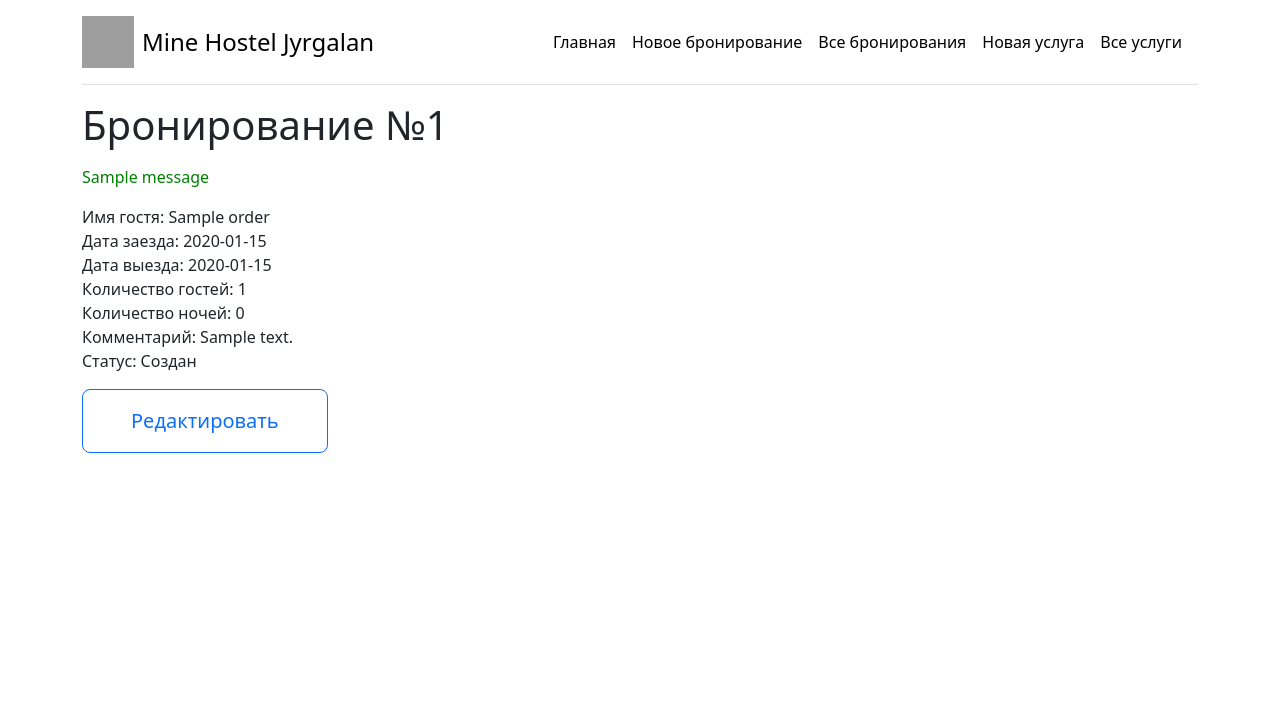
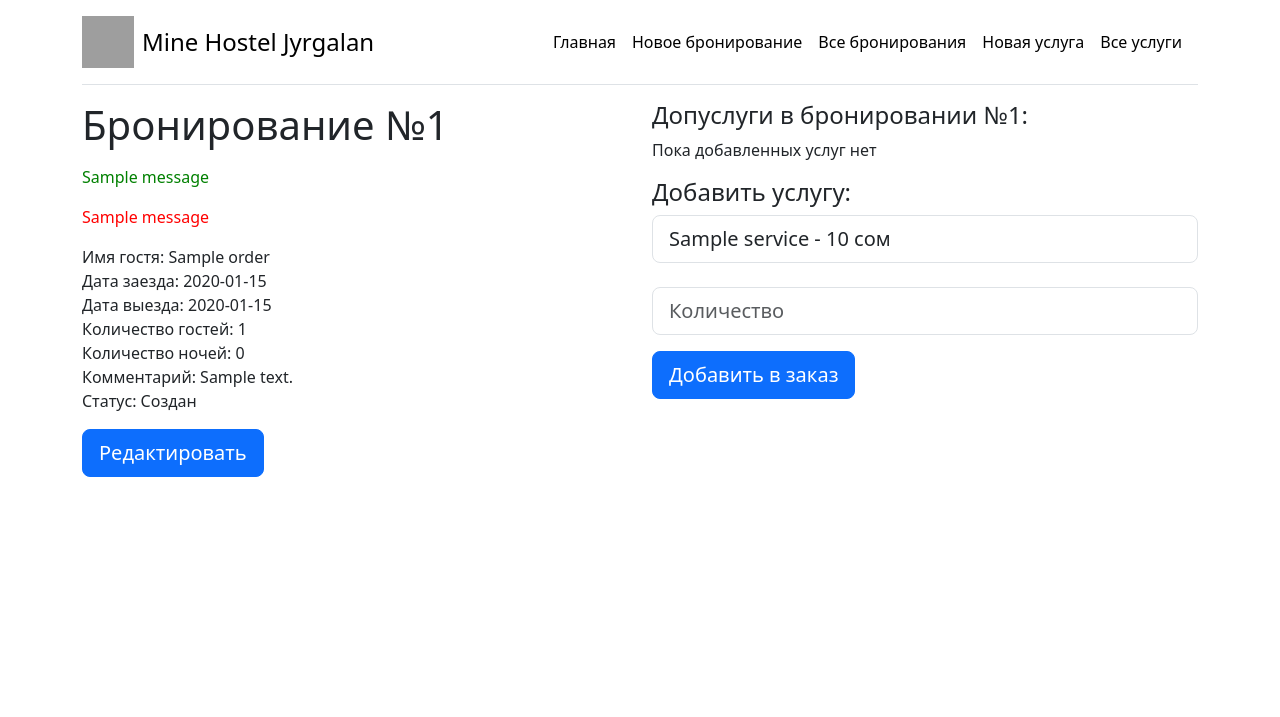
Before and after one commit to Boikomp/minehostel_app, a Flask app: page /order/1 in a window 1280 px wide. Shown: the top 717 px of the page. Run offline with Flask 2, Linux system fonts and the light colour scheme; tables that the repository leaves empty hold one stand-in row (values such as "Sample post"); one stand-in notice (Sample message) is shown; grey boxes are pictures that could not be loaded.

Commit message:
Добавил форму добавления услуг к заказу и представление для нее

```diff
--- a/reservations_app/forms.py
+++ b/reservations_app/forms.py
@@ -60,3 +60,13 @@ class OrderUpdateForm(OrderForm):
         validators=[DataRequired(message='Обязательное поле')]
     )
     submit = SubmitField('Сохранить изменения')
+
+
+class OrderServiceForm(FlaskForm):
+    service = SelectField('Дополнительная услуга', validators=[DataRequired()])
+    quantity = IntegerField(
+        'Количество',
+        validators=[DataRequired(message='Обязательное поле'),
+                    NumberRange(min=0)]
+    )
+    submit = SubmitField('Добавить в заказ')
--- a/reservations_app/templates/order_detail.html
+++ b/reservations_app/templates/order_detail.html
@@ -4,6 +4,8 @@
 
 {% block content %}
 
+<div class="row">
+  <div class="col-md-6">
     <h1 class="mb-3">
       {% block main_text %}Бронирование №{{ order.id }}{% endblock main_text %}
     </h1>
@@ -12,6 +14,15 @@
       {% if messages %}
         {% for message in messages %}
           <p style="color: green">
+            {{ message }}
+          </p>
+        {% endfor %}
+      {% endif %}
+    {% endwith %}
+    {% with messages = get_flashed_messages(category_filter=["order-error"]) %}
+      {% if messages %}
+        {% for message in messages %}
+          <p style="color: red">
             {{ message }}
           </p>
         {% endfor %}
@@ -28,6 +39,37 @@
       {% endif %}
       <li>Статус: {{ order.status.value }}</li>
     </ul>
-<a href="{{ url_for('order_update', id=order.id) }}" class="px-5 py-3 btn btn-lg btn-outline-primary">Редактировать</a>
+    <a href="{{ url_for('order_update', id=order.id) }}" class="btn btn-lg btn-primary">Редактировать</a>
+  </div>
+
+  <div class="col-md-6">
+    <h4>Допуслуги в бронировании №{{ order.id }}:</h4>
+    {% if order.service %}
+      <ul class="list-unstyled">
+        {% for service in order.services %}
+          <li>"{{ service.service.title }}" {{ service.service.price }} сом - {{ service.quantity }} шт.</li>
+        {% endfor %}
+      </ul>
+    {% else %}
+      <p>Пока добавленных услуг нет</p>
+    {% endif %}
+    <h4>Добавить услугу:</h4>
+    <form method="post" novalidate>
+      {{ form.csrf_token }}
+
+      {{ form.service(class="form-control form-control-lg", placeholder=form.service.label.text) }}
+      <br>
+      {{ form.quantity(class="form-control form-control-lg", placeholder=form.quantity.label.text) }}
+      <p>
+        {% if form.quantity.errors %}
+          {% for error in form.quantity.errors %}
+            <span style="color: red">{{ error }}</span>
+          {% endfor %}
+        {% endif %}
+      </p>
+      {{ form.submit(class="btn btn-lg btn-primary") }}
+    </form>
+  </div>
+</div>
 
 {% endblock content %}
--- a/reservations_app/views.py
+++ b/reservations_app/views.py
@@ -1,9 +1,10 @@
-from flask import flash, redirect, render_template, url_for
+from flask import flash, redirect, render_template, request, url_for
 from sqlalchemy.exc import IntegrityError
 
 from . import app, db
-from .forms import OrderForm, OrderUpdateForm, ServiceForm, ServiceUpdateForm
-from .models import Order, Service, StatusEnum
+from .forms import (OrderForm, OrderServiceForm, OrderUpdateForm, ServiceForm,
+                    ServiceUpdateForm)
+from .models import Order, OrderService, Service, StatusEnum
 
 
 @app.route('/')
@@ -21,10 +22,34 @@ def orders_all():
     return render_template('orders_all.html', orders=orders)
 
 
-@app.route('/order/<int:id>')
+@app.route('/order/<int:id>', methods=['GET', 'POST'])
 def order_detail(id):
     order = Order.query.get_or_404(id)
-    return render_template('order_detail.html', order=order)
+    form = OrderServiceForm()
+    services = Service.query.all()
+    form.service.choices = [
+        (str(service.id), f'{service.title} - {service.price} сом')
+        for service in services
+    ]
+
+    if request.method == 'POST':
+        if form.validate_on_submit():
+            try:
+                order_service = OrderService(
+                    order_id=id,
+                    service_id=int(form.service.data),
+                    quantity=form.quantity.data,
+                )
+                db.session.add(order_service)
+                db.session.commit()
+                flash('Дополнительная услуга успешно добавлена',
+                      'order-success')
+                return redirect(url_for('order_detail', id=id))
+            except Exception as e:
+                db.session.rollback()
+                flash(f'Ошибка обновления: {str(e)}', 'order-error')
+
+    return render_template('order_detail.html', order=order, form=form)
 
 
 @app.route('/order-create', methods=['GET', 'POST'])
@@ -84,7 +109,7 @@ def service_create():
             db.session.add(service)
             db.session.commit()
             flash('Услуга успешно создана!', 'service-success')
-            return redirect(url_for('index'))
+            return redirect(url_for('services_all'))
         except IntegrityError:
             db.session.rollback()
             flash('Услуга с таким названием уже существует.',
```
Lines whose indentation alone changed are shown as unchanged.
